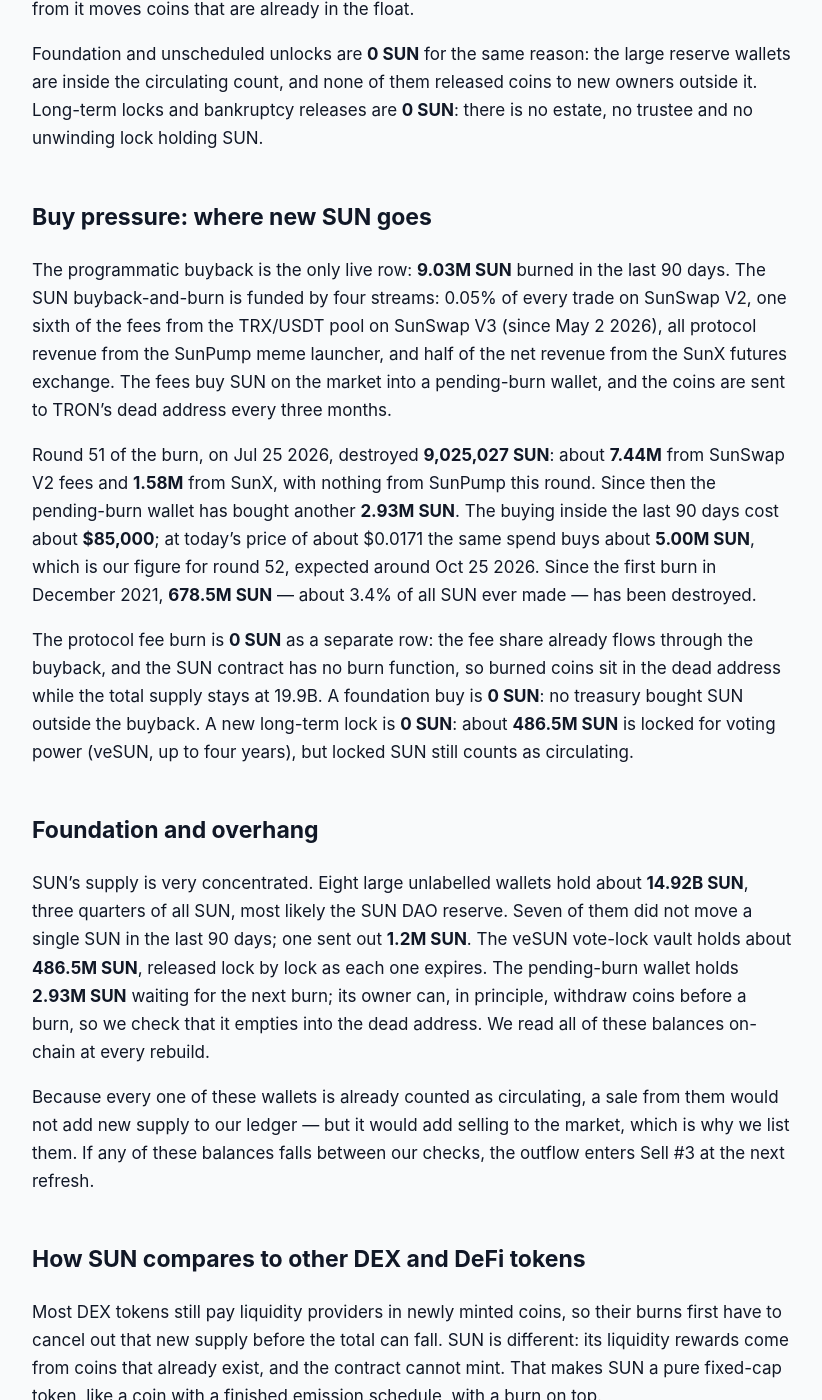
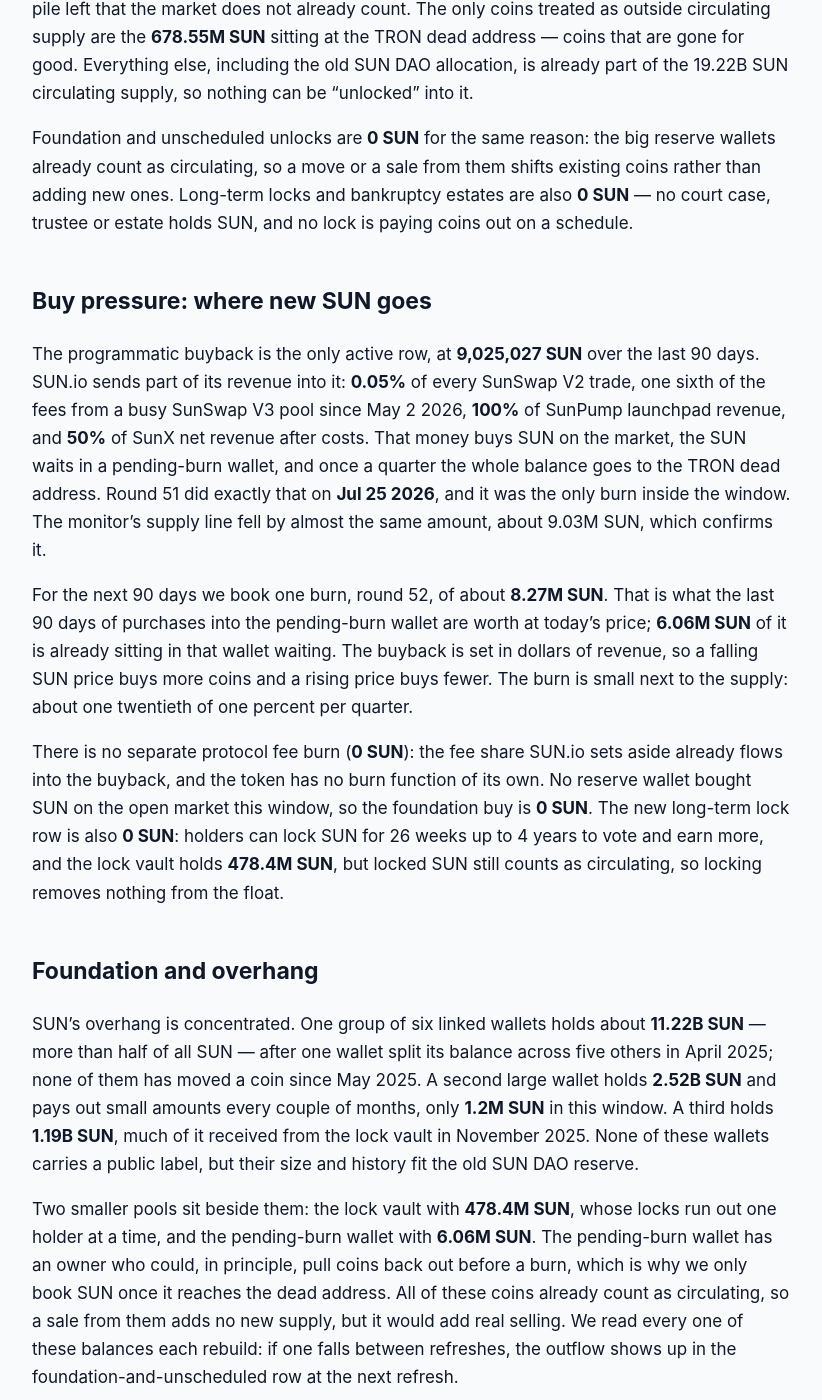
Before and after one commit to jeevansongmy-spec/mrnasdog-articles, a Jekyll site: the page built from crypto/sun-pressure-framework.md, in a window 1280 px wide and 1400 px high, scrolled down 1003 px. Shown: the whole window, without its empty margins (228-1050 px from the left). Built offline with Jekyll 4.4.1, drawn with Linux system fonts in a browser that asks for light colours; some of the changed text lies outside the part shown.

Commit message:
publish: crypto/sun-pressure-framework

```diff
--- a/crypto/sun-pressure-framework.md
+++ b/crypto/sun-pressure-framework.md
@@ -1,65 +1,65 @@
 ---
-title:         "SUN Inflation Analysis · September 2026 · Mixed flows · supply roughly steady"
-description:   "SUN supply is roughly steady: no SUN can be minted, and a fee-funded buyback burned 9.03M SUN in 90 days, −0.05% net, with about 5.00M more due next quarter."
+title:         "SUN Inflation Analysis · October 2026 · Mixed flows · supply roughly steady"
+description:   "SUN supply is roughly steady: no SUN can be minted, and a revenue buyback burned 9.03M SUN in 90 days, −0.05% net, with about 8.27M more due around Oct 25 2026."
 canonical_url: "https://mrnasdog.com/research/sun/inflation"
 tags:                    ["crypto", "sun", "sunswap", "defi"]
 published:     true
 ---
 
-Originally published at [SUN Inflation Analysis · September 2026 · Mixed flows · supply roughly steady](https://mrnasdog.com/research/sun/inflation).
+Originally published at [SUN Inflation Analysis · October 2026 · Mixed flows · supply roughly steady](https://mrnasdog.com/research/sun/inflation).
 
-# SUN Inflation Analysis · September 2026 · Mixed flows · supply roughly steady
+# SUN Inflation Analysis · October 2026 · Mixed flows · supply roughly steady
 
-**SUN supply is roughly steady, shrinking slightly.** No new SUN can ever be created — all **19.9B SUN** were made once, in 2021 — so the only thing that moves the SUN supply is the buyback-and-burn paid from SUN.io's fees. That burn removed **9.03M SUN** in the last 90 days, a net change of **−0.05%**, and about **5.00M SUN** (**−0.03%**) is expected in the next 90 days. The monitor reads **−0.11%**.
+SUN supply is roughly steady and edging down: no new SUN can ever be created, and the SUN.io revenue buyback burned **9,025,027 SUN** in the last 90 days, a net change of **−0.05%**. The next quarterly burn, due around **Oct 25 2026**, should remove about **8.27M SUN**, or **−0.04%** over the next 90 days. Our inflation monitor reads **−0.05%** as well, so the two readings agree. The supply is fixed at **19.90B SUN**, and the real risk is not new coins but the very large reserve wallets that already count as circulating.
 
 ## The verdict, in one paragraph
 
-Over the 90 days to Sep 29 2026, SUN's circulating supply of **19.22B SUN** shrank by **−0.05%**: nothing was added, and one quarterly buyback burn removed **9,025,027 SUN** on Jul 25 2026. For the next 90 days we expect one more burn of about **5.00M SUN**, or **−0.03%**. The monitor, which reads supply from market value and price, shows **−0.11%** for the same window. The gap is **0.07 percentage points**, well inside our 0.5-point tolerance, so no warning is raised. In one line: SUN is a **fixed-supply token with a small, steady fee-funded burn**.
+Over the 90 days to Oct 9 2026, SUN had **0 SUN** of new supply and **9.03M SUN** burned, so the circulating supply of **19.22B SUN** fell by **0.05%**. The inflation monitor, which reads the circulating supply day by day, shows **−0.05%** for the same 90 days. The gap is **0.00 percentage points**, well inside our 0.5-point tolerance, so no data-conflict warning is needed. For the next 90 days we expect one burn of about **8.27M SUN** and no new coins, a net of **−0.04%**. In one line: SUN is a fixed-supply DeFi token with a small, steady buyback-and-burn.
 
 ## Sell pressure: where new SUN comes from
 
-Protocol inflation is **0 SUN**, and it is permanent. The SUN token contract on TRON has only the standard transfer and allowance functions: no mint function, no owner and no upgrade path. The total supply reads exactly **19,900,730,000 SUN**, the number set when SUN was redenominated at 1 new SUN for 1,000 old in May 2021, and no function in the contract can raise it.
+Protocol inflation is **0 SUN**, and it can stay at zero for good. All 19,900,730,000 SUN were created in one go when the token was relaunched on TRON in 2021, after a 1-for-1,000 split of the original SUN. We read the token contract itself: it carries only the standard transfer, approval and balance functions, with no mint function, no owner and no way to upgrade the code. Total supply read exactly **19,900,730,000** at both ends of the window, and nothing in the contract can change it.
 
-Vesting unlocks are **0 SUN**. SUN.io never sold SUN to private investors and kept no team share. The largest allocation, the SUN DAO's **47.16%**, was set to release over four years, but the circulating figure already counts every SUN except the burned ones — so any release from it moves coins that are already in the float.
+Vesting unlocks are **0 SUN**. SUN never had a private sale or a team cliff, and there is no locked pile left that the market does not already count. The only coins treated as outside circulating supply are the **678.55M SUN** sitting at the TRON dead address — coins that are gone for good. Everything else, including the old SUN DAO allocation, is already part of the 19.22B SUN circulating supply, so nothing can be "unlocked" into it.
 
-Foundation and unscheduled unlocks are **0 SUN** for the same reason: the large reserve wallets are inside the circulating count, and none of them released coins to new owners outside it. Long-term locks and bankruptcy releases are **0 SUN**: there is no estate, no trustee and no unwinding lock holding SUN.
+Foundation and unscheduled unlocks are **0 SUN** for the same reason: the big reserve wallets already count as circulating, so a move or a sale from them shifts existing coins rather than adding new ones. Long-term locks and bankruptcy estates are also **0 SUN** — no court case, trustee or estate holds SUN, and no lock is paying coins out on a schedule.
 
 ## Buy pressure: where new SUN goes
 
-The programmatic buyback is the only live row: **9.03M SUN** burned in the last 90 days. The SUN buyback-and-burn is funded by four streams: 0.05% of every trade on SunSwap V2, one sixth of the fees from the TRX/USDT pool on SunSwap V3 (since May 2 2026), all protocol revenue from the SunPump meme launcher, and half of the net revenue from the SunX futures exchange. The fees buy SUN on the market into a pending-burn wallet, and the coins are sent to TRON's dead address every three months.
+The programmatic buyback is the only active row, at **9,025,027 SUN** over the last 90 days. SUN.io sends part of its revenue into it: **0.05%** of every SunSwap V2 trade, one sixth of the fees from a busy SunSwap V3 pool since May 2 2026, **100%** of SunPump launchpad revenue, and **50%** of SunX net revenue after costs. That money buys SUN on the market, the SUN waits in a pending-burn wallet, and once a quarter the whole balance goes to the TRON dead address. Round 51 did exactly that on **Jul 25 2026**, and it was the only burn inside the window. The monitor's supply line fell by almost the same amount, about 9.03M SUN, which confirms it.
 
-Round 51 of the burn, on Jul 25 2026, destroyed **9,025,027 SUN**: about **7.44M** from SunSwap V2 fees and **1.58M** from SunX, with nothing from SunPump this round. Since then the pending-burn wallet has bought another **2.93M SUN**. The buying inside the last 90 days cost about **$85,000**; at today's price of about $0.0171 the same spend buys about **5.00M SUN**, which is our figure for round 52, expected around Oct 25 2026. Since the first burn in December 2021, **678.5M SUN** — about 3.4% of all SUN ever made — has been destroyed.
+For the next 90 days we book one burn, round 52, of about **8.27M SUN**. That is what the last 90 days of purchases into the pending-burn wallet are worth at today's price; **6.06M SUN** of it is already sitting in that wallet waiting. The buyback is set in dollars of revenue, so a falling SUN price buys more coins and a rising price buys fewer. The burn is small next to the supply: about one twentieth of one percent per quarter.
 
-The protocol fee burn is **0 SUN** as a separate row: the fee share already flows through the buyback, and the SUN contract has no burn function, so burned coins sit in the dead address while the total supply stays at 19.9B. A foundation buy is **0 SUN**: no treasury bought SUN outside the buyback. A new long-term lock is **0 SUN**: about **486.5M SUN** is locked for voting power (veSUN, up to four years), but locked SUN still counts as circulating.
+There is no separate protocol fee burn (**0 SUN**): the fee share SUN.io sets aside already flows into the buyback, and the token has no burn function of its own. No reserve wallet bought SUN on the open market this window, so the foundation buy is **0 SUN**. The new long-term lock row is also **0 SUN**: holders can lock SUN for 26 weeks up to 4 years to vote and earn more, and the lock vault holds **478.4M SUN**, but locked SUN still counts as circulating, so locking removes nothing from the float.
 
 ## Foundation and overhang
 
-SUN's supply is very concentrated. Eight large unlabelled wallets hold about **14.92B SUN**, three quarters of all SUN, most likely the SUN DAO reserve. Seven of them did not move a single SUN in the last 90 days; one sent out **1.2M SUN**. The veSUN vote-lock vault holds about **486.5M SUN**, released lock by lock as each one expires. The pending-burn wallet holds **2.93M SUN** waiting for the next burn; its owner can, in principle, withdraw coins before a burn, so we check that it empties into the dead address. We read all of these balances on-chain at every rebuild.
+SUN's overhang is concentrated. One group of six linked wallets holds about **11.22B SUN** — more than half of all SUN — after one wallet split its balance across five others in April 2025; none of them has moved a coin since May 2025. A second large wallet holds **2.52B SUN** and pays out small amounts every couple of months, only **1.2M SUN** in this window. A third holds **1.19B SUN**, much of it received from the lock vault in November 2025. None of these wallets carries a public label, but their size and history fit the old SUN DAO reserve.
 
-Because every one of these wallets is already counted as circulating, a sale from them would not add new supply to our ledger — but it would add selling to the market, which is why we list them. If any of these balances falls between our checks, the outflow enters Sell #3 at the next refresh.
+Two smaller pools sit beside them: the lock vault with **478.4M SUN**, whose locks run out one holder at a time, and the pending-burn wallet with **6.06M SUN**. The pending-burn wallet has an owner who could, in principle, pull coins back out before a burn, which is why we only book SUN once it reaches the dead address. All of these coins already count as circulating, so a sale from them adds no new supply, but it would add real selling. We read every one of these balances each rebuild: if one falls between refreshes, the outflow shows up in the foundation-and-unscheduled row at the next refresh.
 
-## How SUN compares to other DEX and DeFi tokens
+## How SUN compares to other DeFi exchange tokens
 
-Most DEX tokens still pay liquidity providers in newly minted coins, so their burns first have to cancel out that new supply before the total can fall. SUN is different: its liquidity rewards come from coins that already exist, and the contract cannot mint. That makes SUN a pure fixed-cap token, like a coin with a finished emission schedule, with a burn on top.
+SUN sits in the group of DEX and DeFi tokens that turn platform revenue into buybacks. What sets it apart is the supply side: many exchange tokens still pay new coins to liquidity providers or stakers, so their buyback first has to cancel fresh emissions before supply can fall. SUN has no emission left at all, so every coin bought and burned is a real net cut. That puts SUN closer to a fixed-cap token with a burn than to an emission-funded farm token.
 
-The trade-off is size. SUN's burn is paid from a slice of fees, not from all of them, and SUN.io's fee income is smaller than a year ago. A burn of about **0.05%** of supply per quarter is steady but slow — much smaller, relative to supply, than tokens that send all their protocol revenue to buybacks. SUN also moved from a monthly burn to a quarterly one in 2026, which makes the supply fall in steps rather than in a smooth line.
+The trade-off is size. A buyback funded by a slice of revenue is only as big as the revenue: here it removes about **0.05%** of supply a quarter, far less than tokens that send most or all of their fees to buybacks, and far less than the reserve wallets could put on the market in a single day. Compared with its sister TRON tokens, which also run quarterly buyback-and-burn rounds, SUN's round is funded by four products — a swap exchange, a launchpad, a futures venue and one V3 pool — rather than mainly by lending revenue.
 
-Compared with governance tokens that still carry team and investor vesting, SUN has no unlock calendar at all. Its risk sits elsewhere: a very large share of the float sits in a few quiet wallets, and a move from them would be felt in the market even though it would not change the supply count.
+Against a hard-capped chain like Bitcoin, SUN has the cap without the issuance: there are no block rewards to absorb. Against an uncapped smart-contract chain, SUN has no staking inflation at all. Its supply story is simple — fixed, slowly burned — and its risk lives in custody rather than in code.
 
 ## What to watch in the next 90 days
 
-Round 52 of the SUN buyback-and-burn, expected around **Oct 25 2026** — we expect about **5.00M SUN**; a smaller burn, or a later date, would flatten the reading to near zero.
+Round 52 of the SUN buyback-and-burn is due around **Oct 25 2026**; we expect about **8.27M SUN**, and the 6.06M SUN already waiting is the floor if nothing is pulled back.
 
-The pending-burn wallet, now at **2.93M SUN** — it should keep growing each month until the burn and then empty into the dead address.
+The size of round 52 against round 51's 9.03M SUN will show whether SunPump, SunSwap and SunX revenue is still shrinking or has found a floor.
 
-The eight large reserve wallets holding about **14.92B SUN** — any outflow from them is the biggest market risk, even though it adds no new supply.
+TRON's 60-day DeFi rewards season that started on **Oct 4 2026** includes SUN deposits on a lending market; it moves no supply, but it can draw SUN out of exchange wallets into deposits until it ends around **Dec 3 2026**.
 
-SunX and SunPump revenue — SunPump sent nothing to the last three burns, so the burn now leans on swap fees and the futures exchange.
+Any movement from the six-wallet reserve group holding 11.22B SUN would be the single biggest change to the SUN picture, since it has been still for about 17 months.
+
+Round 53 would fall around **Jan 25 2027**, just after this 90-day window closes on Jan 7 2027.
 
 ## Summary
 
-SUN is a fixed-supply TRON DeFi token: **19.9B SUN** were created once, the contract cannot mint more, and the circulating supply of **19.22B SUN** only shrinks, through a quarterly buyback-and-burn paid from SUN.io's fees. That burn removed **9.03M SUN** in the last 90 days (**−0.05%**) and is expected to remove about **5.00M SUN** (**−0.03%**) next, so supply is roughly steady. The key risk is not new supply but concentration: about 14.92B SUN sits in eight quiet wallets already counted as circulating.
+SUN supply is roughly steady and slowly shrinking: **0 SUN** of new supply against **9.03M SUN** burned in 90 days, a net **−0.05%**, matched by the monitor, with about **8.27M SUN** more due in the round-52 burn around Oct 25 2026. The SUN token cannot mint, so the 19.90B supply is a true ceiling and every SUN.io buyback is a permanent cut. The key risk is not inflation but concentration: reserve wallets holding about 14.9B SUN already count as circulating and could be sold at any time.
 
----
-
-*MrNasdog Pressure Framework analysis of SUN, Metric 1 — Inflation. Data + explanation only. Not financial advice. Checked Sep 29 2026.*
+*MrNasdog Pressure Framework analysis of SUN, Metric 1 — Inflation. Data + explanation only. Not financial advice. Checked Oct 9 2026.*
```
